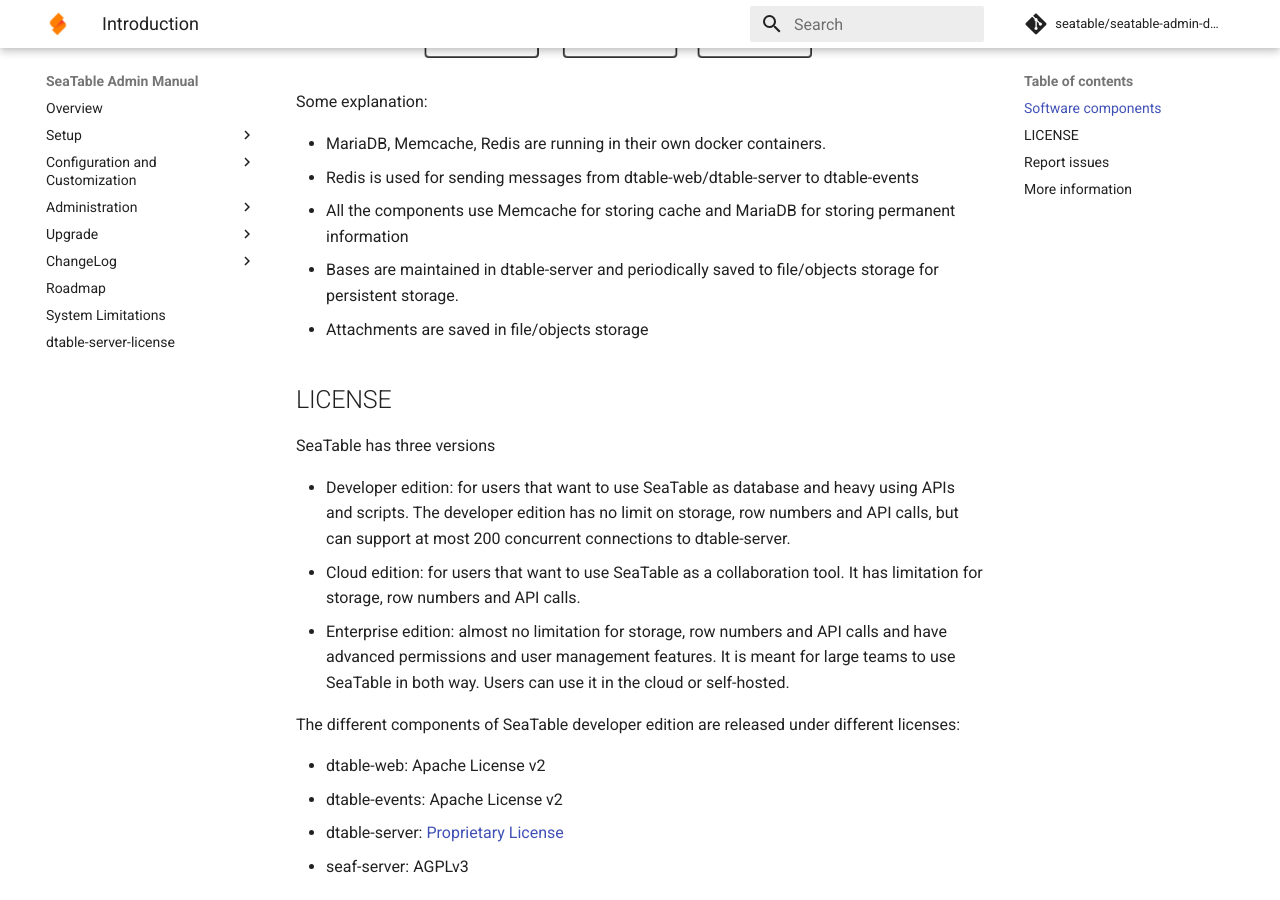
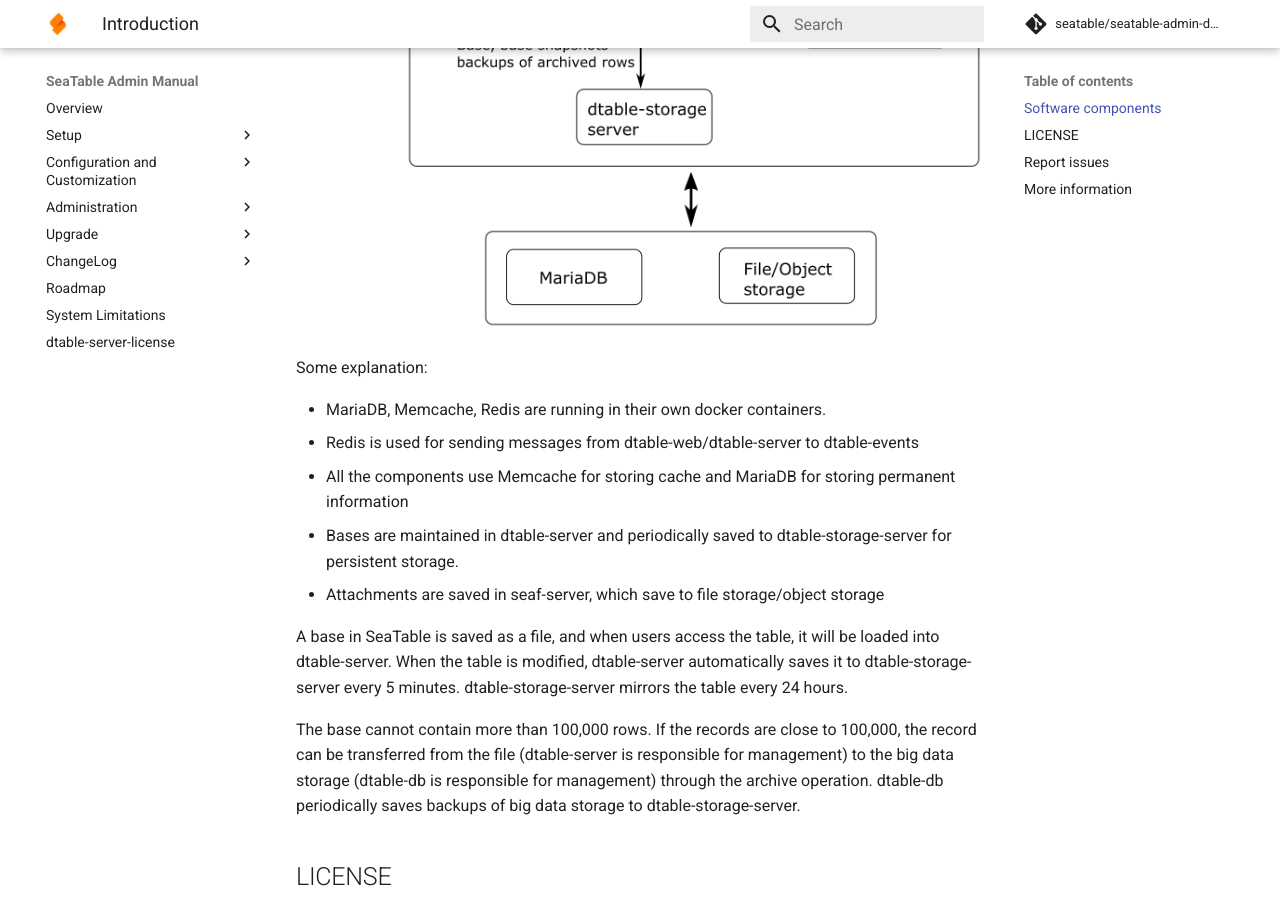
Before and after one commit to seatable/seatable-admin-docs, an MkDocs documentation site: the page built from manual/README.md, in a window 1280 px wide and 900 px high, scrolled down 1152 px. Built offline with MkDocs 1.6.1 and Material for MkDocs 9.7.7, drawn with Linux system fonts in a browser that asks for light colours; comment, search, counter and statistics services are not loaded; some of the changed text lies outside the part shown.

Commit message:
Update README.md

```diff
--- a/manual/README.md
+++ b/manual/README.md
@@ -14,22 +14,31 @@
 
 SeaTable consists of following component
 
-* dtable-web: The web site for manage tables.
-* dtable-server: Store the tables and provide collaborating feature.
+* dtable-web: The web site for manage bases.
+* dtable-server: Store the bases and provide collaborating feature.
+* dtable-db: Provide big data storage and SQL query interface.
 * dtable-events: Background tasks likes email sending and so on.
-* seaf-server: Store attachments (files and images)
+* seaf-server: Store attachments (files and images).
+* dtable-storage-serve: An simple abstract layer upon file storage and S3-like object storage.
 
 The following picture shows how the different components work together:
 
-![](./images/auto-upload/image-1609914364017.png)
+
+![seatable-architecture](./images/auto-upload/seatable-architecture.png)
+
 
 Some explanation:
 
 * MariaDB, Memcache, Redis are running in their own docker containers.
 * Redis is used for sending messages from dtable-web/dtable-server to dtable-events
 * All the components use Memcache for storing cache and MariaDB for storing permanent information
-* Bases are maintained in dtable-server and periodically saved to file/objects storage for persistent storage.
-* Attachments are saved in file/objects storage
+* Bases are maintained in dtable-server and periodically saved to dtable-storage-server for persistent storage.
+* Attachments are saved in seaf-server, which save to file storage/object storage
+
+A base in SeaTable is saved as a file, and when users access the table, it will be loaded into dtable-server. When the table is modified, dtable-server automatically saves it to dtable-storage-server every 5 minutes. dtable-storage-server mirrors the table every 24 hours.
+
+The base cannot contain more than 100,000 rows. If the records are close to 100,000, the record can be transferred from the file (dtable-server is responsible for management) to the big data storage (dtable-db is responsible for management) through the archive operation. dtable-db periodically saves backups of big data storage to dtable-storage-server.
+
 
 ## LICENSE
 
```
